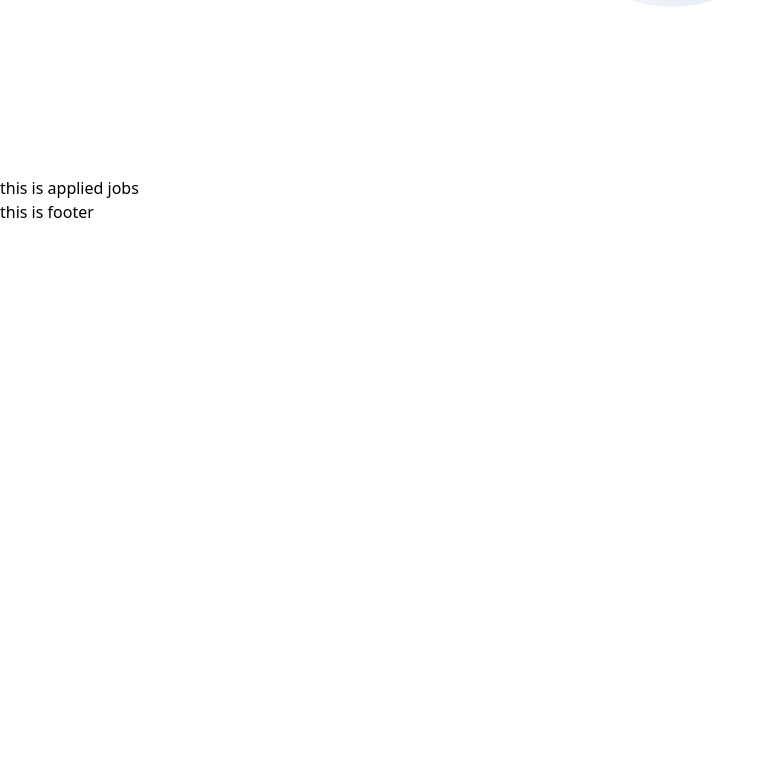
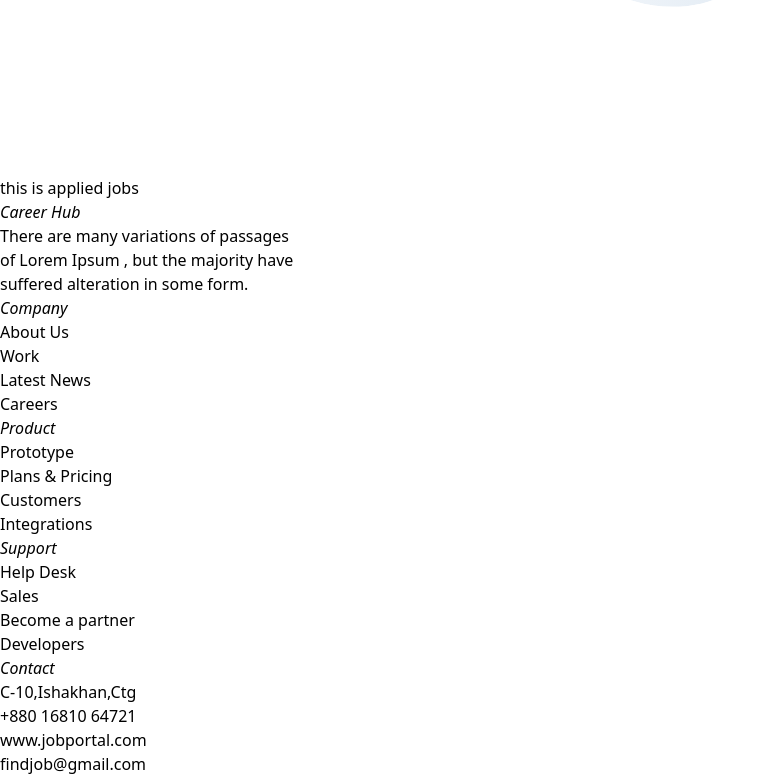
Before and after one commit to sohanwebdevctg/job-portal-react-router-project-mile9-imp, a React (Vite) app: page /appliedJobs in a window 1280 px wide. Shown: the part 1345-2121 px from the top of the page, without its empty margins (0-774 px from the left). Before the commit the page ends 1569 px from the top, so only its background shows below. Built offline with nearby package versions, Linux system fonts and the light colour scheme.

Commit message:
create categories.json file added cotegories and category

```diff
--- /dev/null
+++ b/src/components/Categories/Categories.jsx
@@ -0,0 +1,39 @@
+// eslint-disable-next-line no-unused-vars
+import React, { useEffect, useState } from 'react';
+import './Categories.css';
+import Category from '../Category/Category';
+
+const Categories = () => {
+  //data store
+  const [categories,setCategories] = useState([])
+  //data loading
+  useEffect(() => {
+    fetch('categories.json')
+    .then((response) => response.json())
+    .then((data) => setCategories(data))
+  },[])
+  return (
+    <div className='md:container md:mx-auto md:mt-8 md:mb-12'>
+      {/* title section start */}
+      <div className='text-center md:mb-10'>
+        <div>
+          <h1 className='text-white text-5xl'>Job Category List</h1>
+          <p className='text-gray-400 text-lg md:pt-3'><i>Explore thousands of job opportunities with all the information you need. Its your future</i></p>
+        </div>
+      </div>
+      {/* title section end */}
+      {/* categories section start */}
+      <div className='grid grid-cols-1 md:grid-cols-4 md:gap-8'>
+        {
+          categories.map((category) => <Category
+          key={category.id}
+          category={category}
+          ></Category>)
+        }
+      </div>
+      {/* categories section end */}
+    </div>
+  );
+};
+
+export default Categories;
--- /dev/null
+++ b/src/components/Category/Category.jsx
@@ -0,0 +1,19 @@
+// eslint-disable-next-line no-unused-vars
+import React from 'react';
+import './Category.css'
+
+const Category = ({category}) => {
+  // eslint-disable-next-line react/prop-types
+  const {logo,category_name,availability} = category;
+  return (
+    <div className='bg-gray-400 md:p-6 rounded shadow-lg shadow-blue-500'>
+      {/* category section start */}
+      <img className='shadow-md p-2' src={logo}></img>
+      <h1 className='md:text-xl py-1 md:font-bold '>{category_name}</h1>
+      <p className='text-blue-700'><i>{availability}</i></p>
+      {/* category section end */}
+    </div>
+  );
+};
+
+export default Category;
--- /dev/null
+++ b/src/components/Features/Features.jsx
@@ -0,0 +1,27 @@
+// eslint-disable-next-line no-unused-vars
+import React from 'react';
+import './Features.css';
+
+const Features = () => {
+  return (
+    <div className='md:container md:mx-auto md:mt-8 md:mb-12'>
+      {/* title section start */}
+      <div className='text-center md:mb-10'>
+        <div>
+          <h1 className='text-white text-5xl'>Features Jobs</h1>
+          <p className='text-gray-400 text-lg md:pt-3'><i>Explore thousands of job opportunities with all the information you need. Its your future</i></p>
+        </div>
+      </div>
+      {/* title section end */}
+      {/* features section start */}
+      <div className='grid grid-cols-1 md:grid-cols-2 md:gap-8'>
+        {
+
+        }
+      </div>
+      {/* features section end */}
+    </div>
+  );
+};
+
+export default Features;
--- a/src/components/Footer/Footer.jsx
+++ b/src/components/Footer/Footer.jsx
@@ -4,8 +4,55 @@ import './Footer.css';
 
 const Footer = () => {
   return (
-    <div>
-      <h1>this is footer</h1>
+    <div className='bg-gray-500'>
+      {/* footer section start */}
+      <div className='md:container md:mx-auto md:py-10'>
+        <div className='grid md:grid-cols-5 grid-cols-1 md:gap-4'>
+          {/* item one start */}
+          <div>
+            <h4 className='md:text-xl md:font-bold text-blue-700'><i>Career Hub</i></h4>
+            <p className='md:text-sm text-slate-300 md:my-2'>There are many variations of passages<br/>of Lorem Ipsum , but the majority have<br/>suffered alteration in some form.</p>
+          </div>
+          {/* item one end */}
+          {/* item two start */}
+          <div className='md:ml-10'>
+            <h4 className='md:text-xl md:font-bold text-blue-700'><i>Company</i></h4>
+            <p className='md:text-sm text-slate-300 md:mt-2'>About Us</p>
+            <p className='md:text-sm text-slate-300 md:mt-1'>Work</p>
+            <p className='md:text-sm text-slate-300 md:mt-1'>Latest News</p>
+            <p className='md:text-sm text-slate-300 md:mt-1'>Careers</p>
+          </div>
+          {/* item two end */}
+          {/* item three start */}
+          <div className='md:ml-10'>
+            <h4 className='md:text-xl md:font-bold text-blue-700'><i>Product</i></h4>
+            <p className='md:text-sm text-slate-300 md:mt-2'>Prototype</p>
+            <p className='md:text-sm text-slate-300 md:mt-1'>Plans & Pricing</p>
+            <p className='md:text-sm text-slate-300 md:mt-1'>Customers</p>
+            <p className='md:text-sm text-slate-300 md:mt-1'>Integrations</p>
+          </div>
+          {/* item three end */}
+          {/* item four start */}
+          <div className='md:ml-10'>
+            <h4 className='md:text-xl md:font-bold text-blue-700'><i>Support</i></h4>
+            <p className='md:text-sm text-slate-300 md:mt-2'>Help Desk</p>
+            <p className='md:text-sm text-slate-300 md:mt-1'>Sales</p>
+            <p className='md:text-sm text-slate-300 md:mt-1'>Become a partner</p>
+            <p className='md:text-sm text-slate-300 md:mt-1'>Developers</p>
+          </div>
+          {/* item four end */}
+          {/* item five start */}
+          <div className='md:ml-10'>
+            <h4 className='md:text-xl md:font-bold text-blue-700'><i>Contact</i></h4>
+            <p className='md:text-sm text-slate-300 md:mt-2'>C-10,Ishakhan,Ctg</p>
+            <p className='md:text-sm text-slate-300 md:mt-1'>+880 16810 64721</p>
+            <p className='md:text-sm text-slate-300 md:mt-1'>www.jobportal.com</p>
+            <p className='md:text-sm text-slate-300 md:mt-1'>findjob@gmail.com</p>
+          </div>
+          {/* item five end */}
+        </div>
+      </div>
+      {/* footer section end */}
     </div>
   );
 };
--- a/src/components/Home/Home.jsx
+++ b/src/components/Home/Home.jsx
@@ -1,11 +1,18 @@
 // eslint-disable-next-line no-unused-vars
 import React from 'react';
 import './Home.css';
+import Categories from '../Categories/Categories';
+import Features from '../Features/Features';
 
 const Home = () => {
   return (
     <div>
-      <h1>this is home page</h1>
+      {/* categories section start */}
+      <Categories></Categories>
+      {/* categories section end */}
+      {/* features section start */}
+      <Features></Features>
+      {/* features section end */}
     </div>
   );
 };
--- a/src/components/Root/Root.jsx
+++ b/src/components/Root/Root.jsx
@@ -7,7 +7,7 @@ import Footer from './../Footer/Footer';
 
 const Root = () => {
   return (
-    <div>
+    <div className='bg-black'>
       {/* header section start */}
         <Header></Header>
       {/* header section end */}
```
Also changed, not shown: public/categories.json (added, +27 -0 lines), src/components/Feature/Feature.jsx (added, +13 -0 lines), src/components/Categories/Categories.css (added), src/components/Category/Category.css (added), src/components/Feature/Feature.css (added), src/components/Features/Features.css (added).
